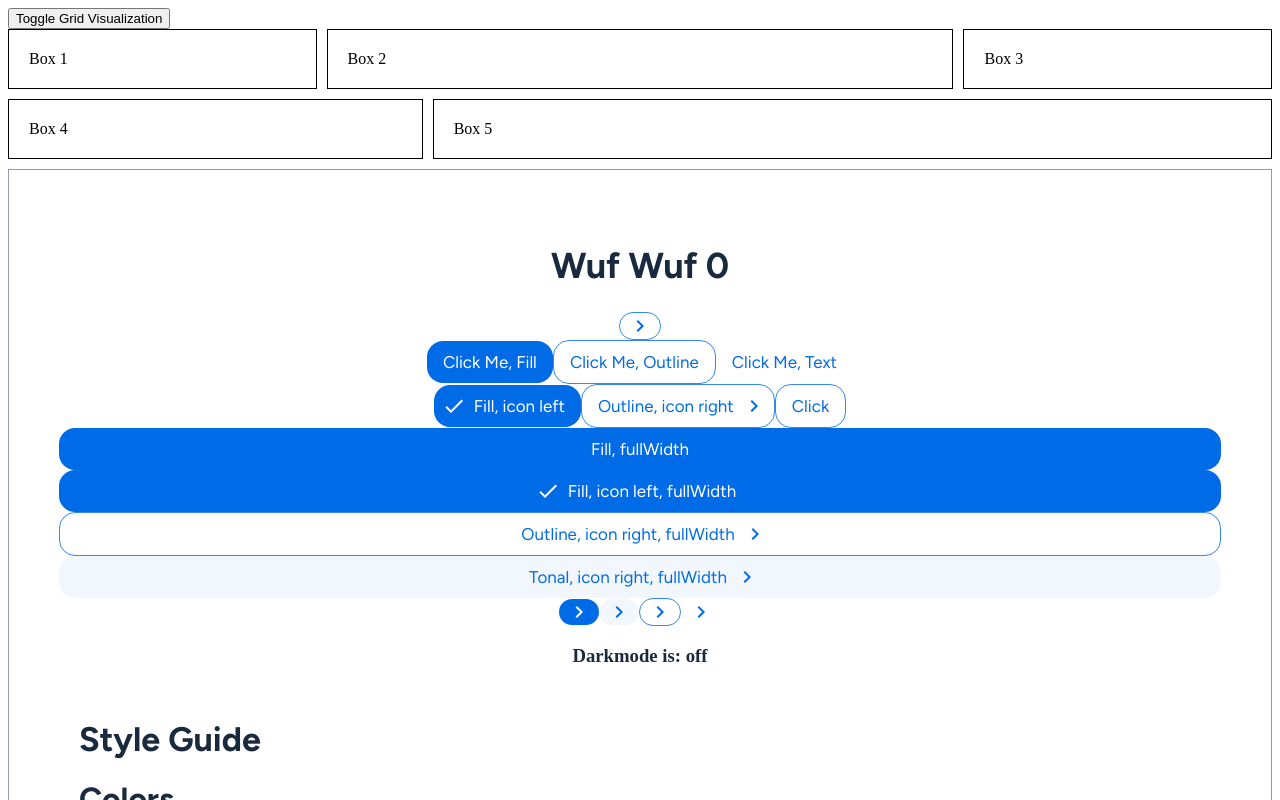
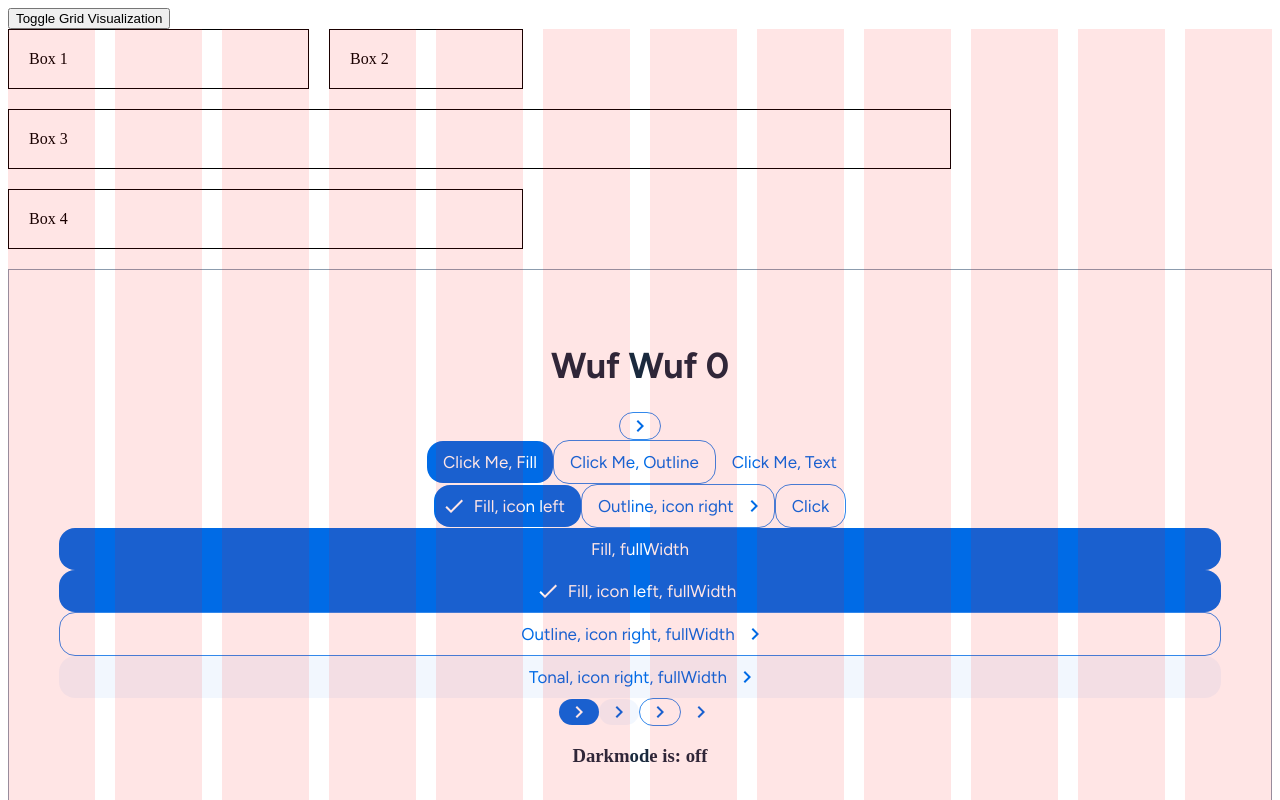
Before and after one commit to RoopeMaatta/portfolio, a React (Vite) app: page / in a window 1280 px wide. Shown: the top 800 px of the page. Built offline with nearby package versions, Linux system fonts and the light colour scheme.

Commit message:
AppWrapper Grid and grid visualization

```diff
--- a/src/App.tsx
+++ b/src/App.tsx
@@ -1,85 +1,44 @@
-import React from 'react'
-import { useState } from 'react'
-import { CSSProperties } from 'react'
+import React, { useState } from 'react'
 import { useDarkMode } from './hooks'
 import { useTheme } from 'styled-components'
 import StyleGuide from './views/StyleGuide'
-import AppWrapper from './components/gridContainer/gridContainer'
+import AppWrapper from './components/gridContainer/AppWrapper'
 import ButtonVariations from './views/ButtonVariations'
+import styled from 'styled-components'
 
 const App: React.FC = () => {
   const [counter, setCounter] = useState(0)
   const isDarkMode = useDarkMode()
-
   const theme = useTheme()
 
-  const styles: { container: CSSProperties } = {
-    container: {
-      textAlign: 'center',
-      padding: '50px',
-      border: `${theme.stroke.strong} solid ${theme.colors.stroke.neutral.strong}`,
-      gridColumn: 'span 12',
-      backgroundColor: `${theme.colors.fill.background.base}`,
-      color: `${theme.colors.text.neutral.strong}`,
-    },
-  }
+  const Box = styled.div<{ gridColumn: string }>`
+    border: 1px solid black;
+    padding: 20px;
+    grid-column: ${({ gridColumn }) => gridColumn};
+  `
+
+  const Container = styled.div`
+    text-align: center;
+    padding: 50px;
+    border: ${theme.stroke.strong} solid ${theme.colors.stroke.neutral.strong};
+    grid-column: 1 / -1; /* Span full width */
+    background-color: ${theme.colors.fill.background.base};
+    color: ${theme.colors.text.neutral.strong};
+  `
 
   return (
     <AppWrapper>
-      <div
-        style={{
-          border: '1px solid black',
-          padding: '20px',
-          gridColumn: 'span 3',
-        }}
-      >
-        Box 1
-      </div>
-      <div
-        style={{
-          border: '1px solid black',
-          padding: '20px',
-          gridColumn: 'span 6',
-        }}
-      >
-        Box 2
-      </div>
-      <div
-        style={{
-          border: '1px solid black',
-          padding: '20px',
-          gridColumn: 'span 3',
-        }}
-      >
-        Box 3
-      </div>
-      <div
-        style={{
-          border: '1px solid black',
-          padding: '20px',
-          gridColumn: 'span 4',
-        }}
-      >
-        Box 4
-      </div>
-      <div
-        style={{
-          border: '1px solid black',
-          padding: '20px',
-          gridColumn: 'span 8',
-        }}
-      >
-        Box 5
-      </div>
+      <Box gridColumn='span 3'>Box 1</Box>
+      <Box gridColumn='span 2'>Box 2</Box>
+      <Box gridColumn='span 9'>Box 3</Box>
+      <Box gridColumn='span 5'>Box 4</Box>
 
-      <div style={styles.container}>
-        <h1 style={theme.typography.h1}>Wuf Wuf {counter} </h1>
-
+      <Container>
+        <h1 style={theme.typography.h1}>Wuf Wuf {counter}</h1>
         <ButtonVariations setCounter={setCounter} />
-
         <h3>Darkmode is: {isDarkMode ? 'on' : 'off'}</h3>
         <StyleGuide />
-      </div>
+      </Container>
     </AppWrapper>
   )
 }
--- a/src/components/StyleGuide/RenderRadius.tsx
+++ b/src/components/StyleGuide/RenderRadius.tsx
@@ -26,7 +26,7 @@ const RenderRadius: React.FC<RenderRadiusProps> = ({ radius }) => {
         style={{
           width: '75px',
           height: '75px',
-          backgroundColor: '#ddd',
+          backgroundColor: 'white',
           borderRadius: value,
           border: '1px solid #000',
         }}
--- /dev/null
+++ b/src/components/gridContainer/AppWrapper.tsx
@@ -0,0 +1,40 @@
+import React, { useState, useEffect, ReactNode } from 'react'
+import { GridContainer } from './GridContainerStyle'
+import GridVisualization from './GridVisualization'
+
+interface AppWrapperProps {
+  children: ReactNode
+  gridGap?: number
+}
+
+const AppWrapper: React.FC<AppWrapperProps> = ({ children, gridGap = 20 }) => {
+  const getColumns = () => {
+    if (window.innerWidth <= 599) return 4
+    if (window.innerWidth <= 899) return 8
+    return 12
+  }
+
+  const [showGrid, setShowGrid] = useState(true)
+  const [columns, setColumns] = useState(getColumns)
+
+  useEffect(() => {
+    const handleResize = () => setColumns(getColumns())
+
+    window.addEventListener('resize', handleResize)
+    return () => window.removeEventListener('resize', handleResize)
+  }, [])
+
+  return (
+    <div style={{ position: 'relative' }}>
+      <button onClick={() => setShowGrid(!showGrid)}>
+        Toggle Grid Visualization
+      </button>
+      <GridContainer gridGap={gridGap} columns={columns}>
+        {children}
+        {showGrid && <GridVisualization columns={columns} />}
+      </GridContainer>
+    </div>
+  )
+}
+
+export default AppWrapper
--- /dev/null
+++ b/src/components/gridContainer/GridContainerStyle.ts
@@ -0,0 +1,16 @@
+import styled from 'styled-components'
+import { memo } from 'react'
+
+interface GridContainerProps {
+  gridGap: number
+  columns: number
+}
+
+export const GridContainer = memo(styled.div<GridContainerProps>`
+  display: grid;
+  grid-template-columns: ${({ columns }) =>
+    `repeat(${columns}, minmax(0, 1fr))`};
+  grid-gap: ${({ gridGap }) => gridGap}px;
+  position: relative;
+  margin: 0 auto;
+`)
--- /dev/null
+++ b/src/components/gridContainer/GridVisualization.tsx
@@ -0,0 +1,41 @@
+import React, { useEffect } from 'react'
+import styled from 'styled-components'
+
+interface GridVisualizationProps {
+  columns: number
+}
+
+const GridOverlay = styled.div<{ columns: number }>`
+  position: absolute;
+  top: 0;
+  left: 0;
+  width: 100%;
+  height: 100%;
+  display: grid;
+  pointer-events: none;
+  z-index: 1000;
+  grid-template-columns: ${({ columns }) =>
+    `repeat(${columns}, minmax(0, 1fr))`};
+  grid-gap: inherit;
+`
+
+const GridColumn = styled.div`
+  background-color: rgba(255, 0, 0, 0.1);
+  grid-column: span 1;
+`
+
+const GridVisualization: React.FC<GridVisualizationProps> = ({ columns }) => {
+  useEffect(() => {
+    console.log('Columns:', columns)
+  }, [columns])
+
+  return (
+    <GridOverlay columns={columns}>
+      {Array.from({ length: columns }).map((_, index) => (
+        <GridColumn key={index} />
+      ))}
+    </GridOverlay>
+  )
+}
+
+export default GridVisualization
--- a/src/components/gridContainer/gridContainer.tsx
+++ /dev/null
@@ -1,26 +0,0 @@
-import React, { useState, ReactNode } from 'react'
-import { GridContainer } from './gridContainerStyle'
-
-interface AppWrapperProps {
-  children: ReactNode
-  gridGap?: number
-}
-
-const AppWrapper: React.FC<AppWrapperProps> = ({ children, gridGap = 10 }) => {
-  const [showGrid, setShowGrid] = useState<boolean>(false)
-
-  return (
-    <div>
-      {/* Button to toggle grid visualization */}
-      <button onClick={() => setShowGrid(!showGrid)}>
-        Toggle Grid Visualization
-      </button>
-      {/* Grid container with optional grid visualization */}
-      <GridContainer showGrid={showGrid} gridGap={gridGap}>
-        {children}
-      </GridContainer>
-    </div>
-  )
-}
-
-export default AppWrapper
--- a/src/components/gridContainer/gridContainerStyle.ts
+++ /dev/null
@@ -1,56 +0,0 @@
-import styled, { css } from 'styled-components'
-import { memo } from 'react'
-
-interface GridContainerProps {
-  showGrid?: boolean
-  gridGap: number
-}
-
-const getGridBackground = (columns: number, gap: number) => css`
-  &::before {
-    content: '';
-    position: absolute;
-    top: 0;
-    left: 0;
-    width: calc(100% + ${gap}px);
-    height: 100%;
-    background-image: repeating-linear-gradient(
-      to right,
-      rgba(255, 0, 0, 0.1) 0,
-      rgba(255, 0, 0, 0.1) calc((100% / ${columns}) - ${gap}px),
-      transparent calc((100% / ${columns}) - ${gap}px),
-      transparent calc(100% / ${columns})
-    );
-    pointer-events: none;
-    z-index: -1;
-  }
-`
-
-enum MediaQueries {
-  Desktop = 12,
-  Tablet = 8,
-  Mobile = 4,
-}
-
-export const GridContainer = memo(styled.div<GridContainerProps>`
-  display: grid;
-  grid-template-columns: repeat(${MediaQueries.Desktop}, 1fr);
-  grid-gap: ${({ gridGap }) => gridGap}px; // Use the prop for grid gap
-  position: relative;
-  margin: 0 auto;
-
-  ${({ showGrid, gridGap }) =>
-    showGrid && getGridBackground(MediaQueries.Desktop, gridGap)}
-
-  @media (max-width: 899px) {
-    grid-template-columns: repeat(${MediaQueries.Tablet}, 1fr);
-    ${({ showGrid, gridGap }) =>
-      showGrid && getGridBackground(MediaQueries.Tablet, gridGap)}
-  }
-
-  @media (max-width: 599px) {
-    grid-template-columns: repeat(${MediaQueries.Mobile}, 1fr);
-    ${({ showGrid, gridGap }) =>
-      showGrid && getGridBackground(MediaQueries.Mobile, gridGap)}
-  }
-`)
```
Also changed, not shown: src/components/gridContainer/adjustGridColumn.ts (added, +21 -0 lines).
